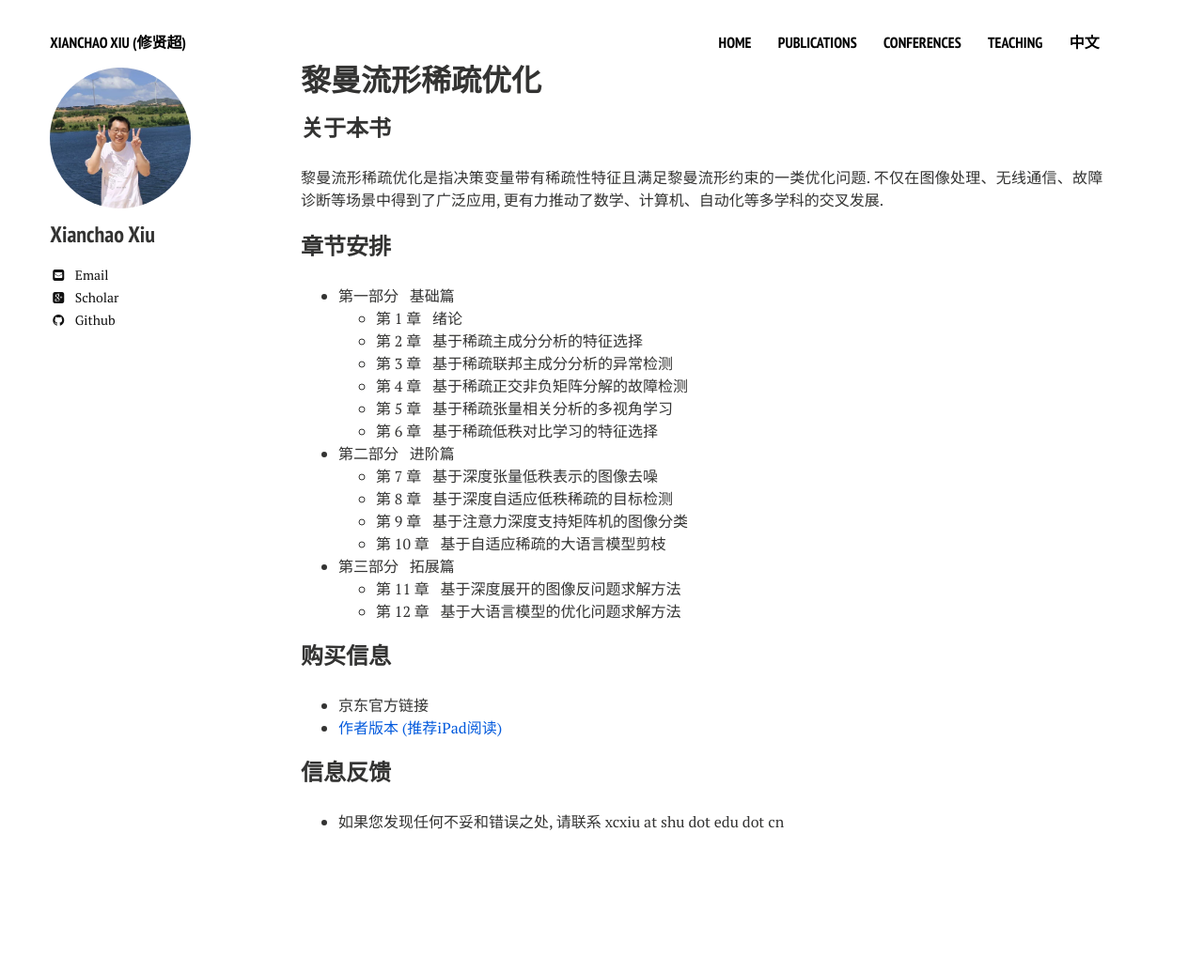
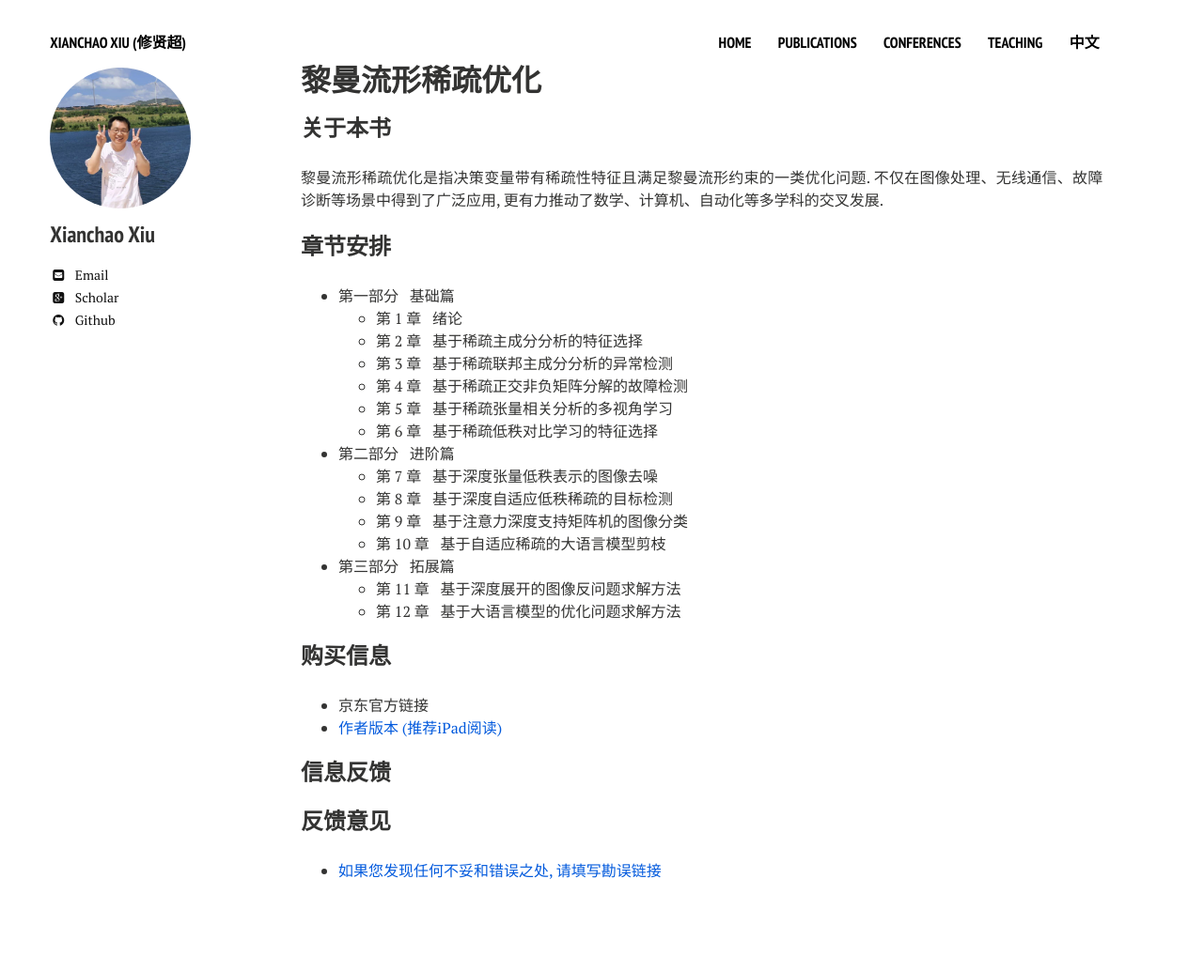
Before and after one commit to xianchaoxiu/xianchaoxiu.github.io, a Jekyll site: the page built from chinese/books/OPT/index.md, in a window 1280 px wide. Shown: the whole page at 94% size. Built offline with Jekyll 4.4.1, drawn with Linux system fonts in a browser that asks for light colours; nearby versions of some CDN libraries; before the commit the page ends 982 px from its top, so only the background shows below that.

Commit message:
Update index.md

```diff
--- a/chinese/books/OPT/index.md
+++ b/chinese/books/OPT/index.md
@@ -30,4 +30,5 @@ share: false
 * <a href="../OPT/黎曼流形稀疏优化.pdf" class="textlink" target="_blank"> 作者版本 (推荐iPad阅读)  <br>
 
 ### 信息反馈
-* 如果您发现任何不妥和错误之处, 请联系 xcxiu at shu dot edu dot cn
+### 反馈意见
+* <a href="https://docs.qq.com/form/page/DTmtyY2JXUWVjSEJS" class="textlink" target="_blank"> 如果您发现任何不妥和错误之处, 请填写勘误链接 <br>
```
